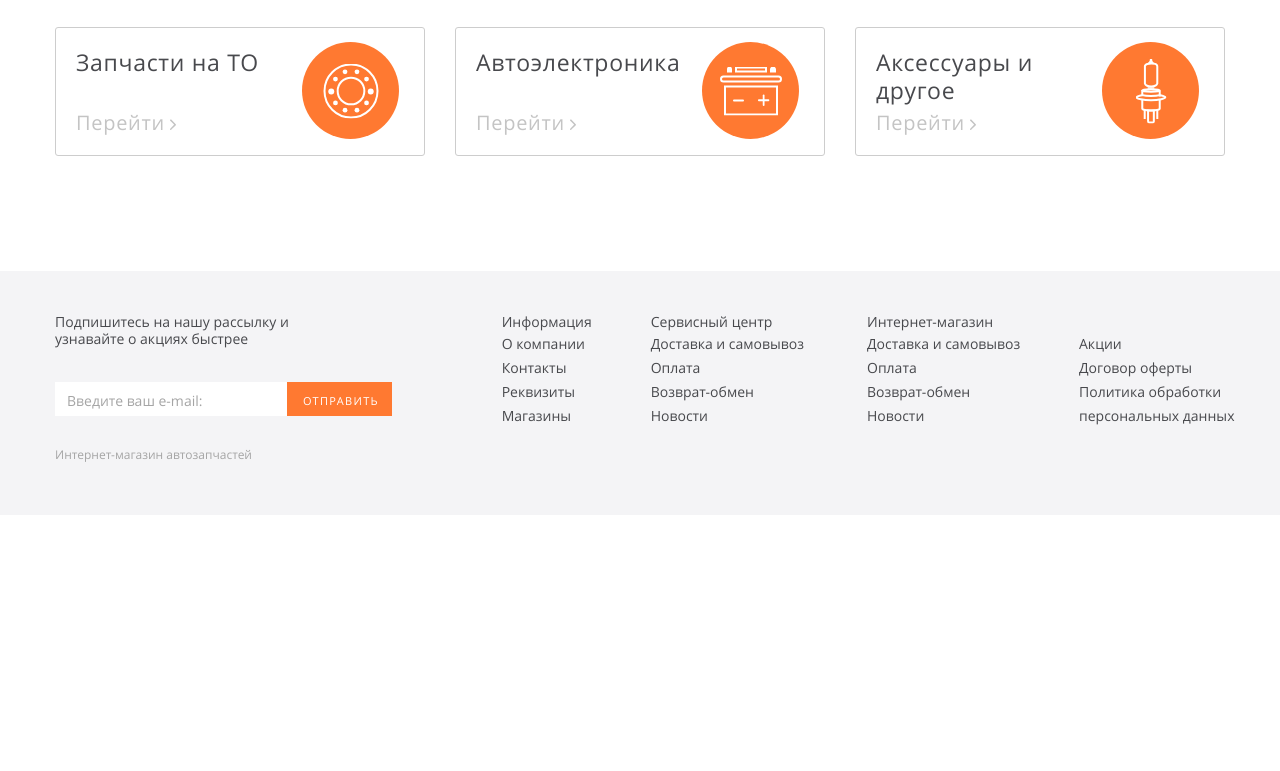
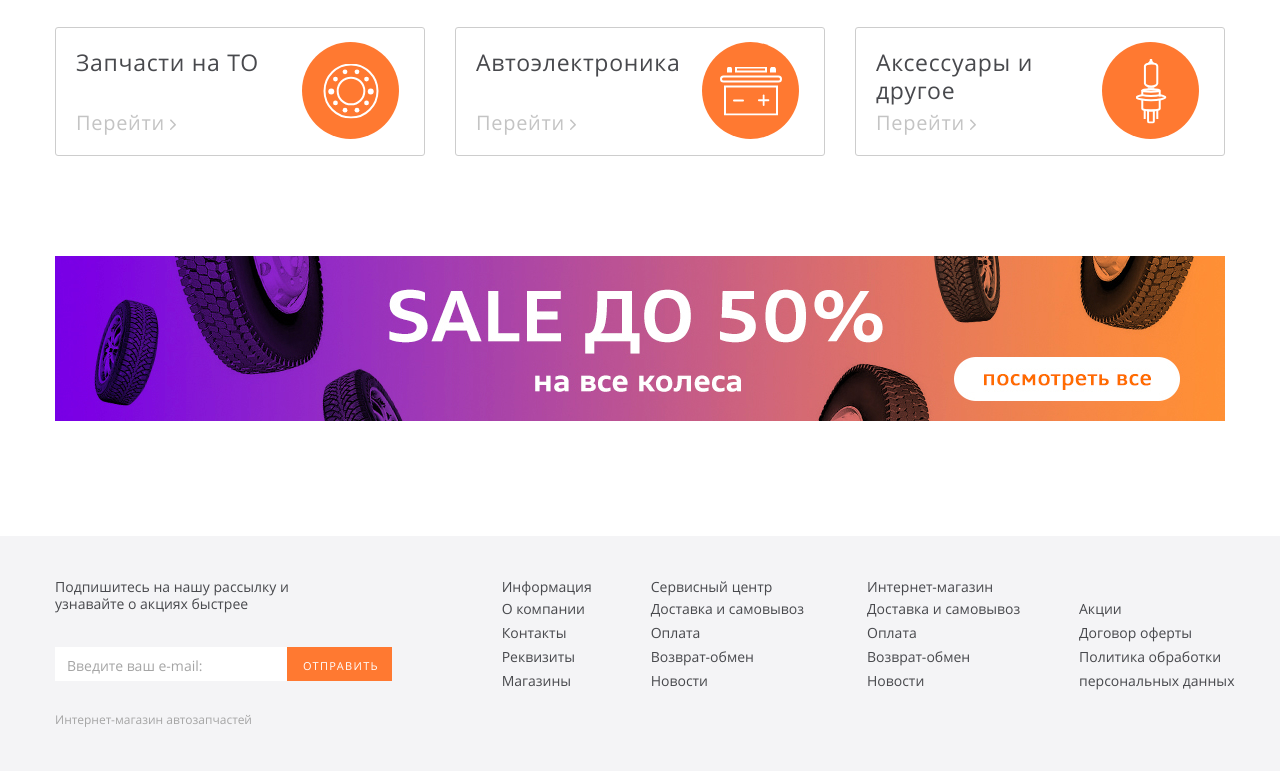
Before and after one commit to Mirror45/spares-shop, a website: page source/index.html in a window 1280 px wide. Shown: the part 1067-1838 px from the top of the page. Before the commit the page ends 1582 px from the top, so only its background shows below. Drawn offline with nearby package versions, Linux system fonts and the light colour scheme; files that its build step writes are made by us from their sources; a web font is replaced by a local one.

Commit message:
section banner html+style

```diff
--- a/source/index.html
+++ b/source/index.html
@@ -443,6 +443,14 @@
         </ul>
       </div>
     </section>
+
+    <div class="banner">
+      <div class="banner__container">
+        <a class="banner__element" href="#">
+          <span class="visually-hidden">Посмотреть все</span>
+        </a>
+      </div>
+    </div>
   </main>
 
   <footer class="page-footer">
--- /dev/null
+++ b/source/sass/blocks/banner.scss
@@ -0,0 +1,42 @@
+.banner {
+  margin-top: 50px;
+  margin-bottom: 50px;
+
+  @media (max-width: 767px) {
+    margin-top: 40px;
+  }
+}
+
+.banner__container {
+  max-width: 1210px;
+  padding: 0 20px;
+  margin: 0 auto;
+
+  @media (max-width: 767px) {
+    padding: 0;
+  }
+}
+
+.banner__element {
+  text-decoration: none;
+  color: inherit;
+  display: block;
+  width: 100%;
+  min-width: 320px;
+  max-width: 1170px;
+  padding-top: 14.1%;
+  margin: 0 auto;
+  background-position: center;
+  background-size: contain;
+  background-repeat: no-repeat;
+  background-image: url("../img/sale50@1x.jpg");
+
+  @media (min-resolution: 1.5dppx) {
+    background-image: url("../img/sale50@2x.jpg");
+  }
+
+  @media (max-width: 767px) {
+    padding-top: 28.75%;
+    background-size: cover;
+  }
+}
--- a/source/sass/style.scss
+++ b/source/sass/style.scss
@@ -24,4 +24,5 @@
 @import "blocks/search.scss";
 @import "blocks/tabs.scss";
 @import "blocks/categories.scss";
+@import "blocks/banner.scss";
 @import "blocks/page-footer.scss";
```
Also changed, not shown: source/img/sale50@1x.jpg (added), source/img/sale50@2x.jpg (added).
